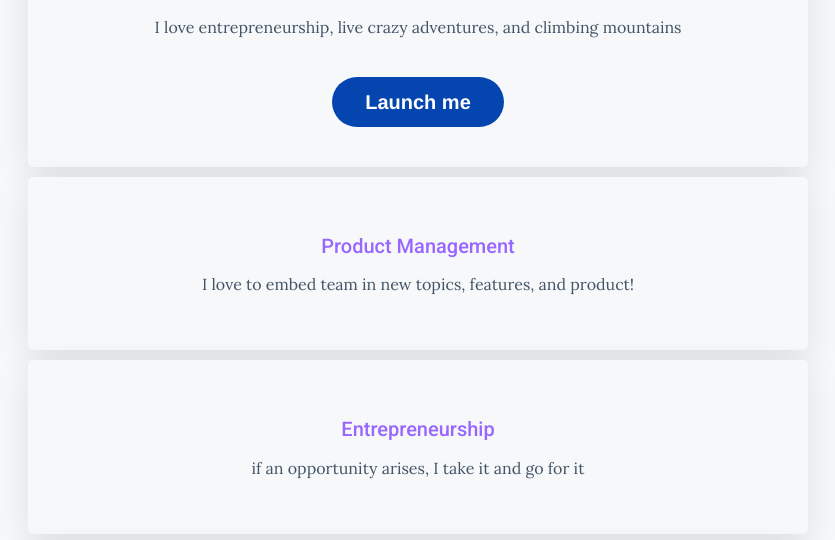
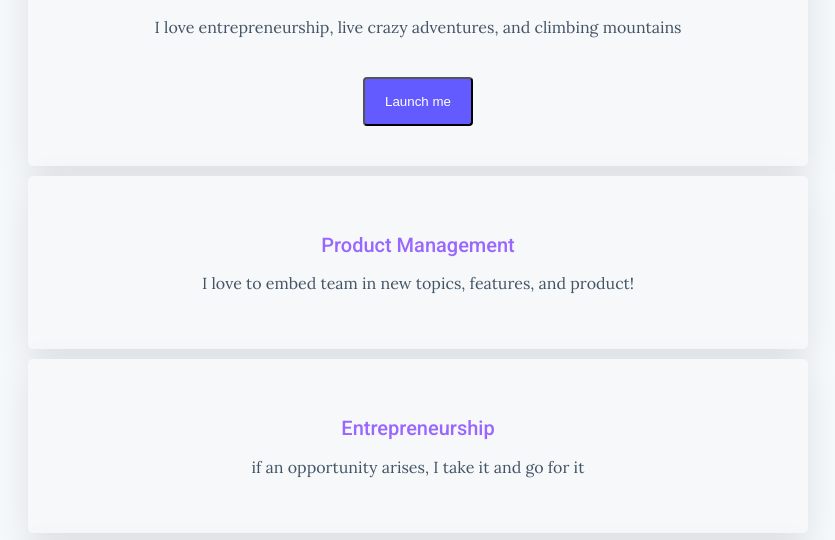
Before and after one commit to thomaslivingpackets/my-profile, a plain HTML site: page index.html in a window 1280 px wide. Shown: the part 233-773 px from the top of the page, without its empty margins (272-1107 px from the left). Drawn offline with Linux system fonts and the light colour scheme; a script that the page names is missing.

Commit message:
custom btn for typeform

```diff
--- a/index.html
+++ b/index.html
@@ -16,7 +16,7 @@
 				<h1>Hello, I'm Thomas</h1>
 				<img src="images/profile.jpg" id="profile" alt="Thomas Bergalet">
 				<p>I love entrepreneurship, live crazy adventures, and climbing mountains</p>
-				<button data-tf-popup="lDxdwlWA" data-tf-iframe-props="title=My typeform" data-tf-medium="snippet" style="all:unset;font-family:Helvetica,Arial,sans-serif;display:inline-block;max-width:100%;white-space:nowrap;overflow:hidden;text-overflow:ellipsis;background-color:#0445AF;color:#FFFFFF;font-size:20px;border-radius:25px;padding:0 33px;font-weight:bold;height:50px;cursor:pointer;line-height:50px;text-align:center;margin:0;text-decoration:none;">Launch me</button><script src="https://embed.typeform.com/next/embed.js"></script>
+				<button data-tf-popup="lDxdwlWA" data-tf-iframe-props="title=My typeform" data-tf-medium="snippet" class="btn-blue">Launch me</button><script src="https://embed.typeform.com/next/embed.js"></script>
 			</div>
 
 			<div class="card-grey">
```
